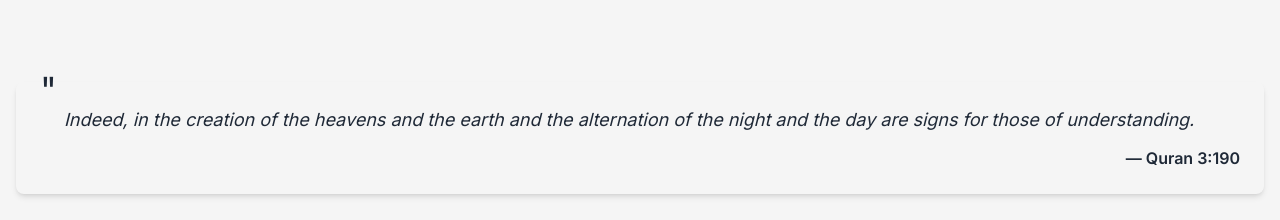
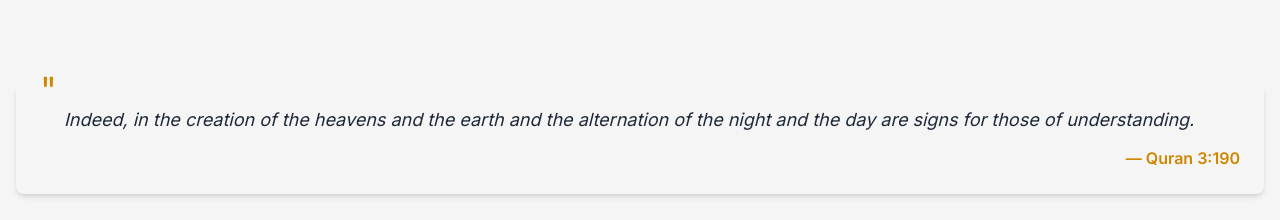
Before and after one commit to Mranwar001/sirat-al-hayah, a React (Vite) app: page / in a window 1280 px wide. Shown: the part 374-594 px from the top of the page. Built offline with nearby package versions, Linux system fonts and the light colour scheme.

Commit message:
Update QuoteBlock.jsx

```diff
--- a/src/components/layout/shared/QuoteBlock.jsx
+++ b/src/components/layout/shared/QuoteBlock.jsx
@@ -1,9 +1,14 @@
 function QuoteBlock({ text, author }) {
   return (
     <div className="bg-primary text-soft p-6 rounded-lg my-6 relative shadow-md">
-      <div className="absolute -top-3 left-6 text-4xl text-accent">"</div>
-      <p className="text-lg italic mb-3 pl-6 text-secondary">{text}</p>
-      <p className="text-accent text-right font-semibold">— {author}</p>
+      {/* Gold quote icon */}
+      <div className="absolute -top-3 left-6 text-4xl text-yellow-600">"</div>
+
+      {                                                                             }
+      <p className="text-lg italic mb-3 pl-6 text-gray-800">{text}</p>
+
+      {                                     }
+      <p className="text-yellow-600 text-right font-semibold">— {author}</p>
     </div>
   );
 }
```
